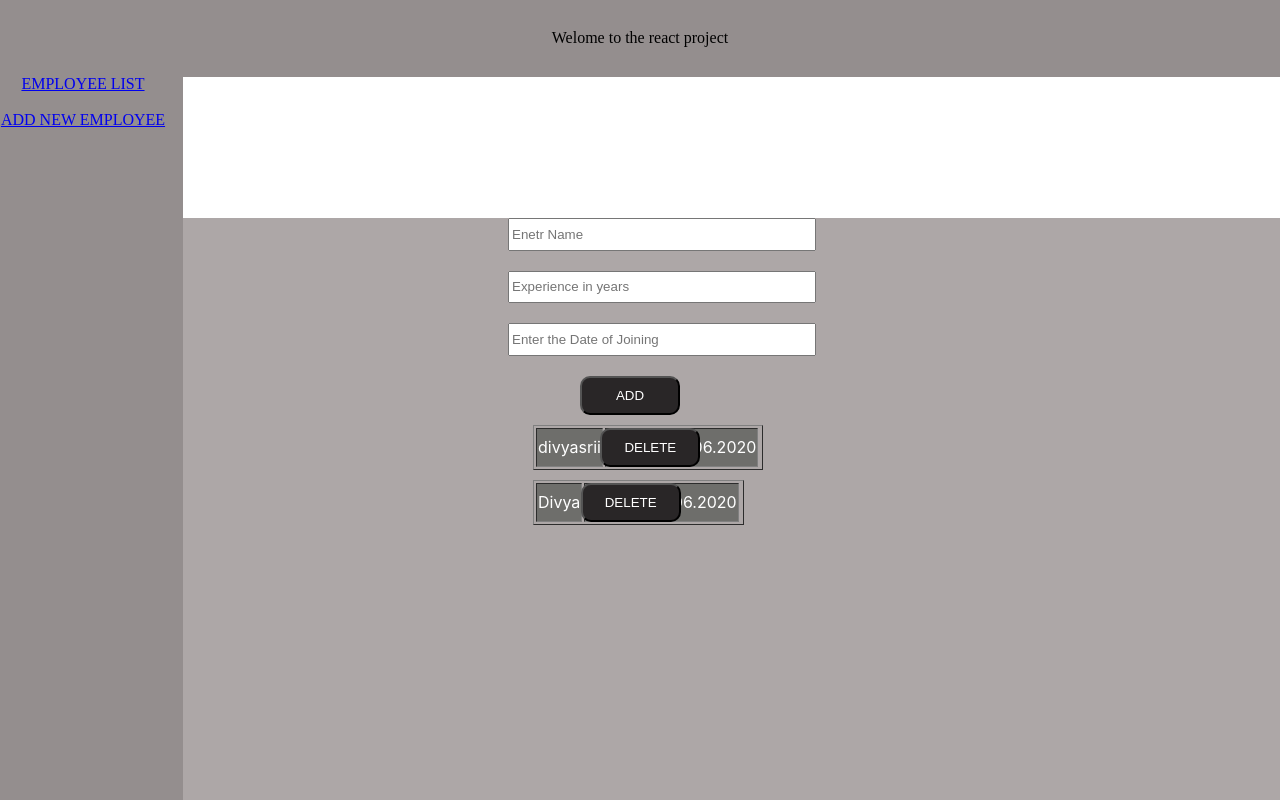
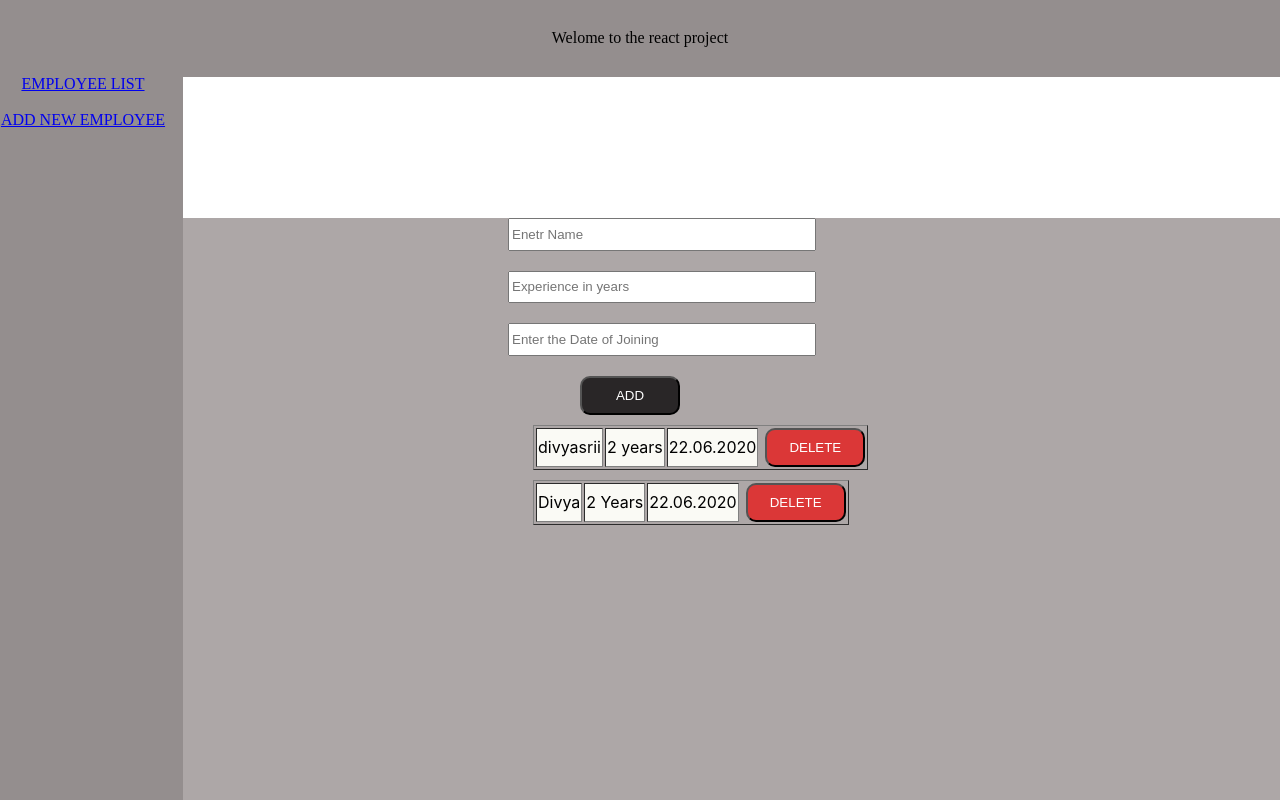
Before and after one commit to Divyadharshini999/newreact, a React (Create React App) app: page /addnew in a window 1280 px wide. Shown: the top 800 px of the page. Built offline with nearby package versions, Linux system fonts and the light colour scheme.

Commit message:
third commit

```diff
--- a/src/index.css
+++ b/src/index.css
@@ -33,7 +33,8 @@ color: white;
 
 }
 .tableContainer td{
-  background-color: rgb(110, 110, 107);
+  background-color: rgb(250, 250, 245);
+  color: black;
 }
 .container p{
   padding: 30px;
@@ -63,6 +64,10 @@ button{
   color: white;
   margin-left: -220px;
 }
+.delete{
+  background-color: rgb(219, 55, 55);
+   margin-left: 5px;
+}
 code {
   font-family: source-code-pro, Menlo, Monaco, Consolas, 'Courier New',
     monospace;
```
